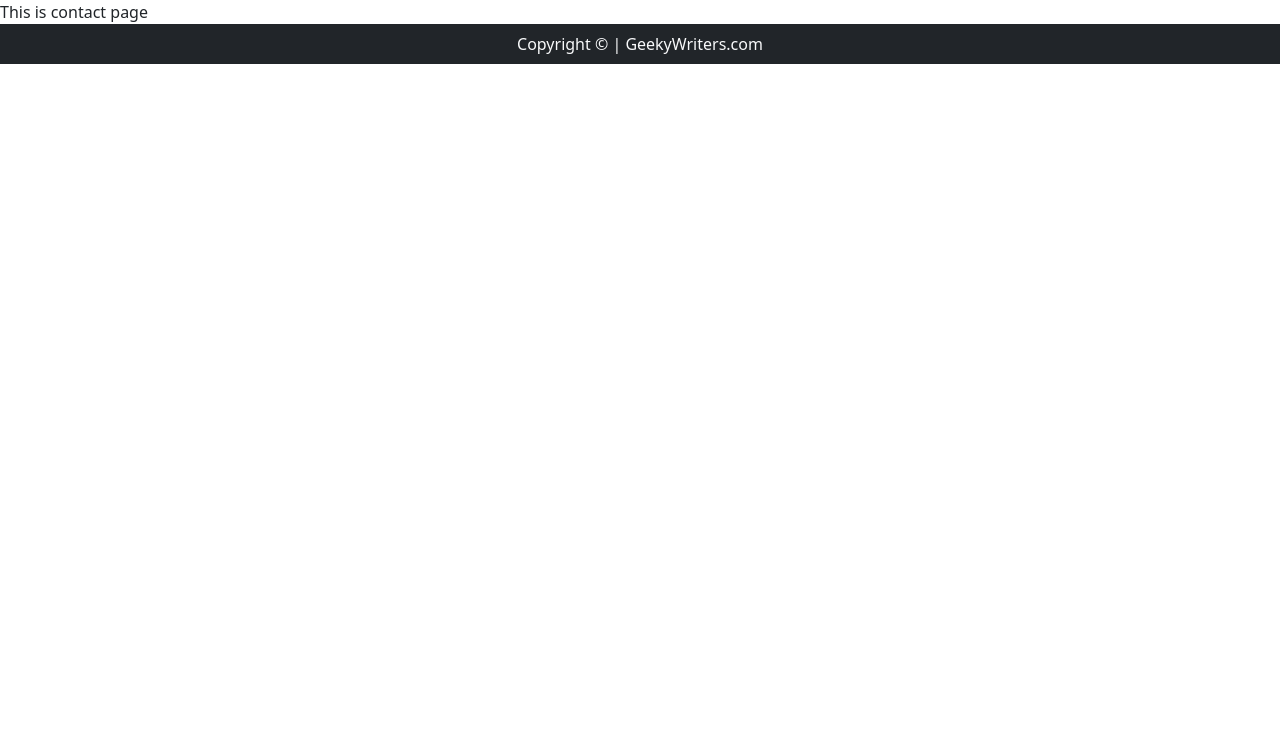
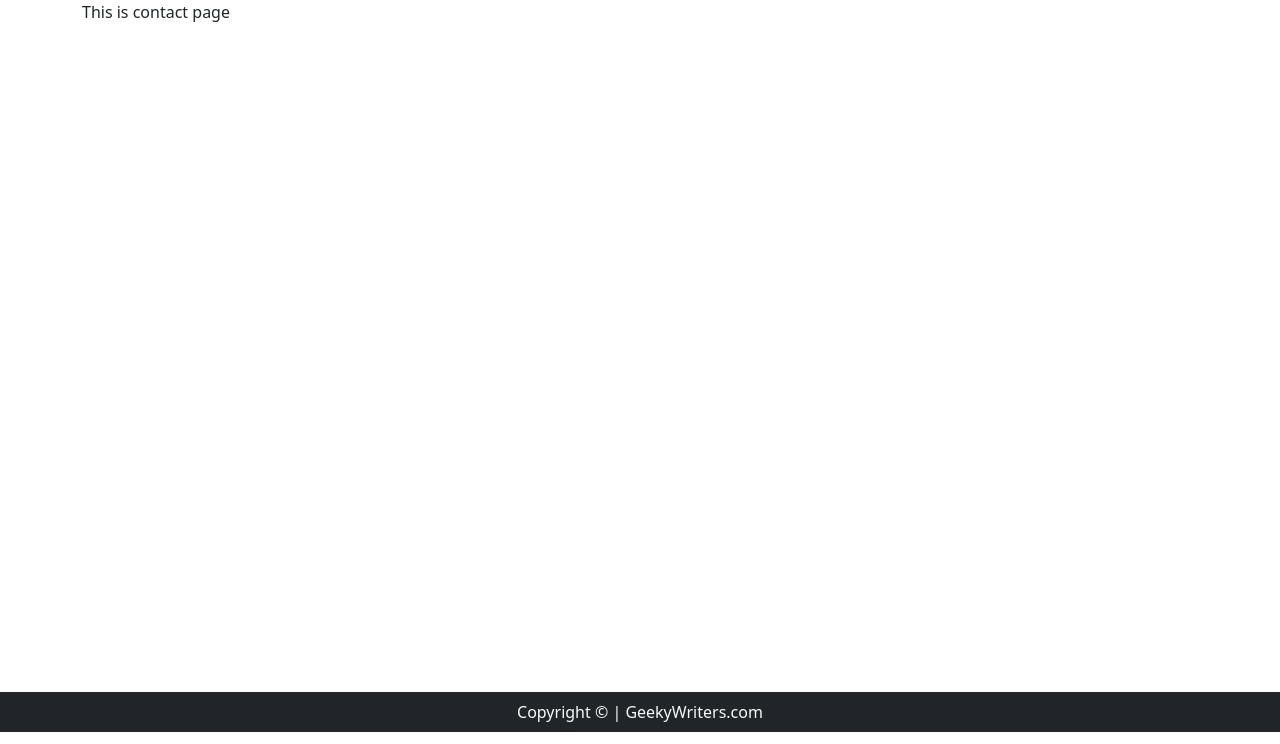
Before and after one commit to Taraansh/GeekyWriters, a Django app: page /contact/ in a window 1280 px wide. Shown: the part 56-800 px from the top of the page. Run offline with Django 4.2, Linux system fonts and the light colour scheme.

Commit message:
Added custom css

```diff
--- a/templates/contact.html
+++ b/templates/contact.html
@@ -1,4 +1,14 @@
 {% extends 'base.html' %}
 {% block title %}GeekyWriters{% endblock title %}
 {% block contactactive %}active{% endblock contactactive %}
-{% block body %}This is contact page{% endblock body %}
+{% block css %}
+<style>
+  .container{
+    min-height: 86.5vh;
+  }
+</style>
+{% endblock css %}
+{% block body %}
+<div class="container">
+This is contact page</div>
+{% endblock body %}
```
